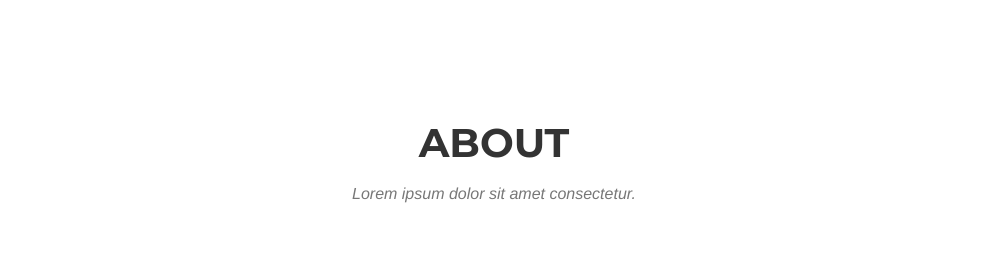
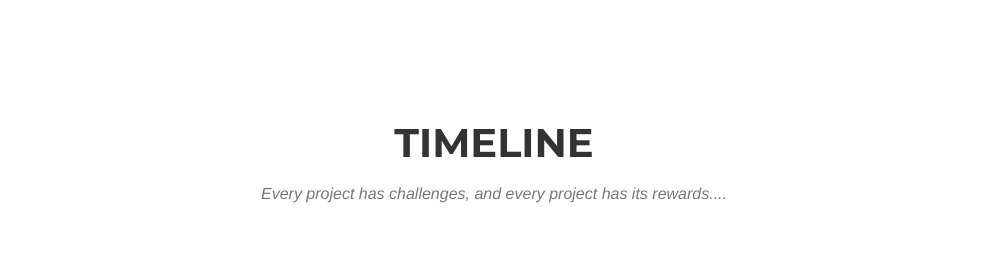
Before and after one commit to mohitrakhade20/codingVALLEY, a plain HTML site: page index.html in a window 1280 px wide. Shown: the part 2520-2782 px from the top of the page, without its empty margins (146-1132 px from the left). Drawn offline with nearby package versions, Linux system fonts and the light colour scheme; a web font is replaced by a local one.

Commit message:
update timeline

```diff
--- a/index.html
+++ b/index.html
@@ -266,8 +266,8 @@
         <div class="container">
             <div class="row">
                 <div class="col-lg-12 text-center">
-                    <h2 class="section-heading">About</h2>
-                    <h3 class="section-subheading text-muted">Lorem ipsum dolor sit amet consectetur.</h3>
+                    <h2 class="section-heading"> Timeline </h2>
+                    <h3 class="section-subheading text-muted"> Every project has challenges, and every project has its rewards....</h3>
                 </div>
             </div>
             <div class="row">
```
